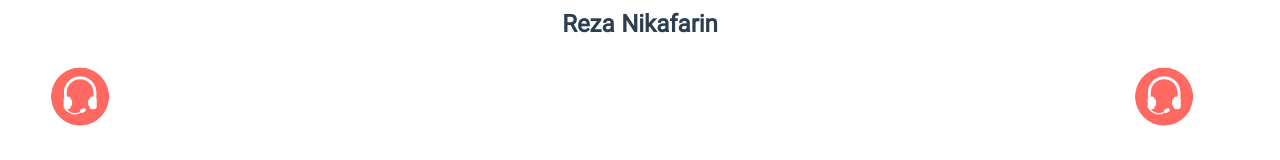
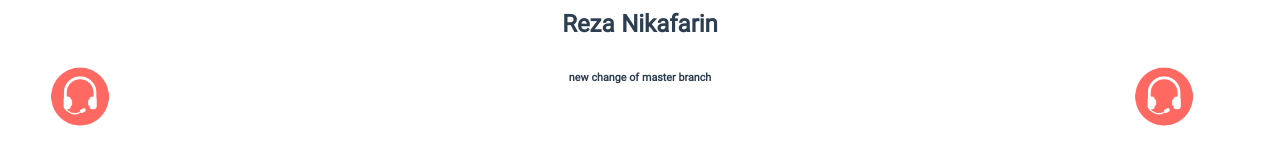
Before and after one commit to rezanikafarin700/dress, a Vue app: page /test1 in a window 1280 px wide. Shown: the part 594-754 px from the top of the page. Built offline with nearby package versions, Linux system fonts and the light colour scheme.

Commit message:
new change master branch

```diff
--- a/src/views/Test1.vue
+++ b/src/views/Test1.vue
@@ -8,6 +8,7 @@
 
 		<h1>{{ today }}</h1>
 		<h2> Reza Nikafarin </h2>
+		<h6>new change of master branch</h6>
 	</div>
 </template>
 
```
